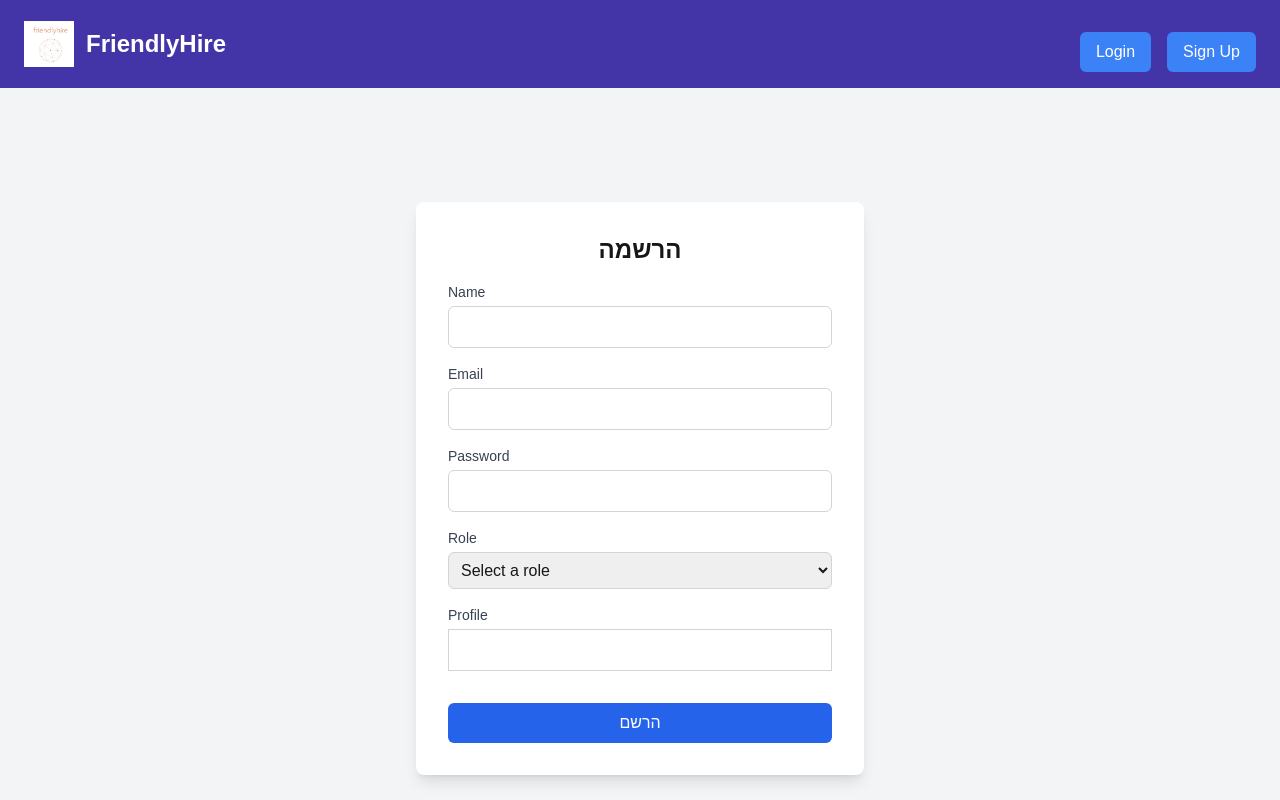
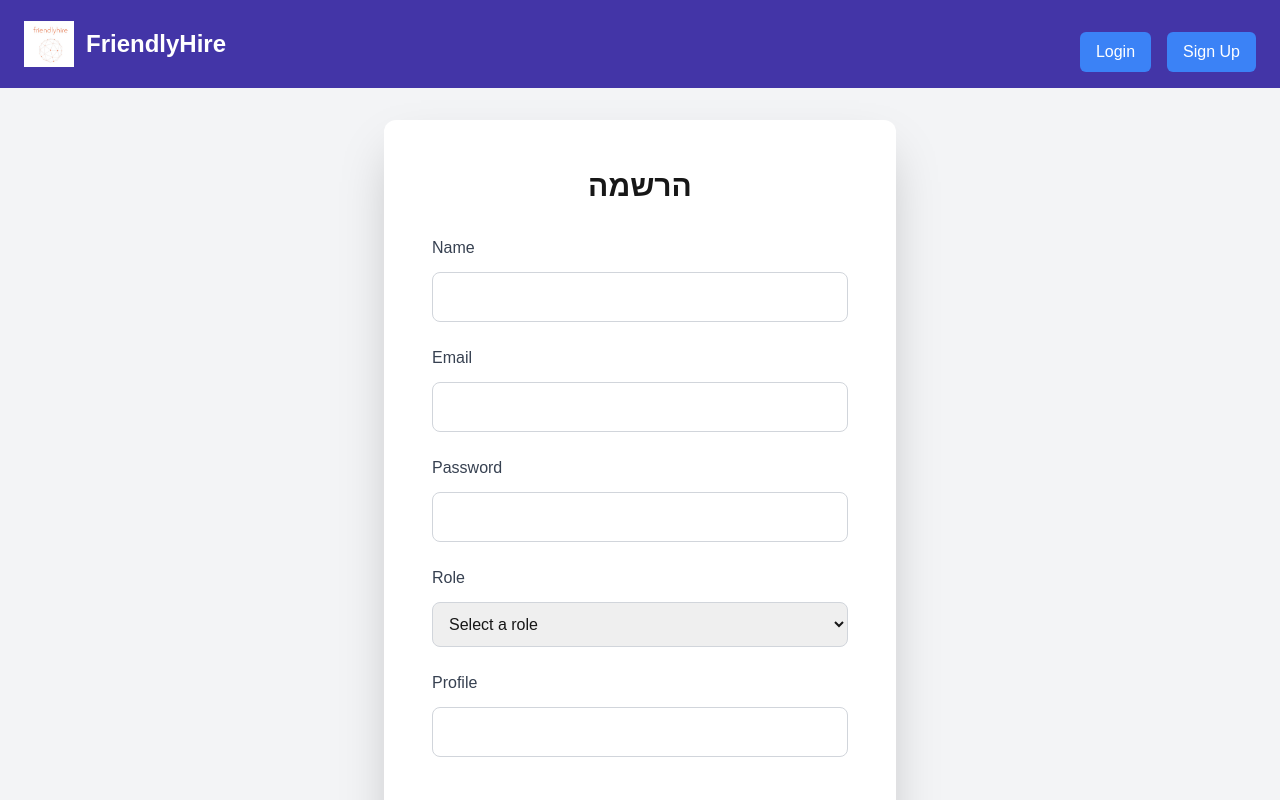
Before and after one commit to chagit03440/FriendlyHire, a Next.js app: page /pages/signup in a window 1280 px wide. Shown: the top 800 px of the page. Built offline with nearby package versions, Linux system fonts and the light colour scheme.

Commit message:
add a lot of things :)

```diff
--- a/src/app/components/EmployeeDashboard .tsx
+++ b/src/app/components/EmployeeDashboard .tsx
@@ -30,7 +30,7 @@ const EmployeeDashboard = () => {
 
   return (
     <div className="employee-page">
-      <h1 className="text-2xl font-bold mb-4">Available Jobs for Employees</h1>
+      <h1 className="text-2xl font-bold mb-4">All the Employee Jobs</h1>
 
       {/* Add Job button */}
       <button
--- a/src/app/globals.css
+++ b/src/app/globals.css
@@ -1,6 +1,29 @@
 @tailwind base;
 @tailwind components;
 @tailwind utilities;
+
+@layer utilities {
+  .text-balance {
+    text-wrap: balance;
+  }
+}
+
+@layer utilities {
+  .text-balance {
+    text-wrap: balance;
+  }
+
+  /* Ensure full page height with sticky footer */
+  .page-container {
+    display: flex;
+    flex-direction: column;
+    min-height: 100vh;
+  }
+
+  .content-wrapper {
+    flex: 1 0 auto;
+  }
+}
 
 :root {
   --background: #ffffff;
@@ -19,9 +42,3 @@ body {
   background: var(--background);
   font-family: Arial, Helvetica, sans-serif;
 }
-
-@layer utilities {
-  .text-balance {
-    text-wrap: balance;
-  }
-}
--- a/src/app/layout.tsx
+++ b/src/app/layout.tsx
@@ -1,4 +1,4 @@
-'use client';
+"use client";
 import "./globals.css";
 import NavBar from "./components/NavBar";
 import { QueryClient, QueryClientProvider } from "@tanstack/react-query";
@@ -13,15 +13,16 @@ export default function RootLayout({
 }>) {
   const [queryClient] = useState(() => new QueryClient());
 
-
   return (
     <UserProvider>
       <html lang="en">
         <body>
           <QueryClientProvider client={queryClient}>
-            <NavBar />
-            {children}
-            <Footer />
+            <div className="page-container">
+              <NavBar />
+              <main className="content-wrapper">{children}</main>
+              <Footer />
+            </div>
           </QueryClientProvider>
         </body>
       </html>
--- a/src/app/pages/home/addJob/page.tsx
+++ b/src/app/pages/home/addJob/page.tsx
@@ -4,8 +4,12 @@ import { useRouter } from "next/navigation";
 import { createJob } from "@/app/services/jobServices"; // Assumed service method
 import { JobSchema } from "@/app/types/jobZod"; // Assumed Zod schema for validation
 import { toast, Toaster } from "react-hot-toast";
+import { useUser } from "@/app/context/UserContext";
 
 const AddJob = () => {
+  const { role, mail } = useUser();
+  console.log(`role: ${role} mail: ${mail}`);
+
   // Initial state for no validation errors
   const noValidationErrors = {
     title: "",
@@ -24,7 +28,7 @@ const AddJob = () => {
   const [company, setCompany] = useState("");
   const [requirements, setRequirements] = useState("");
   const [location, setLocation] = useState("");
-  const [status, setStatus] = useState("");
+const [status, setStatus] = useState<"Open" | "Closed">("Open");
 
   // State for validation and error handling
   const [validationErrors, setValidationErrors] = useState(noValidationErrors);
@@ -39,7 +43,7 @@ const AddJob = () => {
     requirements: requirements.split(",").map((req) => req.trim()),
     location,
     status,
-    createdBy: "64a5cbb776c7310012345678", // Replace with the actual logged-in user's ID
+    createdBy: mail || "",
   };
 
   // Form validation function
@@ -273,12 +277,9 @@ const AddJob = () => {
                   : "border-gray-300 focus:ring-blue-500"
               }`}
               value={status}
-              onChange={(e) => setStatus(e.target.value)}
+              onChange={(e) => setStatus(e.target.value as "Open" | "Closed")}
               required
             >
-              <option value="" disabled>
-                Select Job Status
-              </option>
               <option value="Open">Open</option>
               <option value="Closed">Closed</option>
             </select>
--- a/src/app/pages/signup/page.tsx
+++ b/src/app/pages/signup/page.tsx
@@ -6,7 +6,7 @@ import IUser from "@/app/types/user";
 import { UserSchema } from "@/app/types/userZod";
 import toast, { Toaster } from "react-hot-toast";
 
-const Login = () => {
+const Signup = () => {
   const noValidationErrors = {
     name: "",
     email: "",
@@ -27,23 +27,17 @@ const Login = () => {
   const userData: IUser = { name, email, password, role, profile } as IUser;
 
   const validateForm = () => {
-    console.log("hi");
     const parsed = UserSchema.safeParse(userData);
     if (parsed.success) {
       setValidationErrors(noValidationErrors);
-      console.log("true");
-
       return true;
     } else {
       const newErrors = noValidationErrors;
       parsed.error.errors.forEach((err) => {
         const field = err.path[0] as keyof typeof newErrors;
         newErrors[field] = err.message;
-        console.log(err.message);
       });
       setValidationErrors(newErrors);
-      console.log("false");
-
       return false;
     }
   };
@@ -54,12 +48,12 @@ const Login = () => {
       if (validateForm()) {
         const response = await createUser(userData);
         if (response) {
-          toast.success("התחברת בהצלחה!");
+          toast.success("נרשמת בהצלחה!");
           setTimeout(() => {
-            router.push("/pages/home"); // Redirect after showing the toast
-          }, 2000); // Wait for 2 seconds
+            router.push("/pages/home");
+          }, 2000);
         } else {
-          setError("היתה בעיה בהתחברות. נסה שוב.");
+          setError("היתה בעיה בהרשמה. נסה שוב.");
         }
       }
     } catch (error) {
@@ -69,23 +63,23 @@ const Login = () => {
   };
 
   return (
-    <div className="min-h-screen flex items-center justify-center bg-gray-100">
+    <div className="min-h-[calc(100vh-200px)] flex items-center justify-center bg-gray-100 py-8">
       <Toaster />
-      <div className="bg-white p-8 rounded-lg shadow-lg w-full max-w-md">
-        <h2 className="text-2xl font-bold text-center mb-4">הרשמה</h2>
-        {error && <p className="text-red-500 text-center mb-4">{error}</p>}
+      <div className="bg-white p-12 rounded-xl shadow-2xl w-full max-w-lg">
+        <h2 className="text-3xl font-bold text-center mb-8">הרשמה</h2>
+        {error && <p className="text-red-500 text-center mb-6">{error}</p>}
         <form onSubmit={handleSubmit}>
-          <div className="mb-4">
+          <div className="mb-6">
             <label
               htmlFor="name"
-              className="block text-sm font-medium text-gray-700"
+              className="block text-md font-medium text-gray-700 mb-2"
             >
               Name
             </label>
             <input
               type="string"
               id="name"
-              className={`w-full mt-1 p-2 border rounded-md ${
+              className={`w-full mt-1 p-3 border rounded-lg text-md ${
                 validationErrors.name
                   ? "border-red-500 focus:ring-red-500"
                   : "border-gray-300 focus:ring-blue-500"
@@ -100,17 +94,18 @@ const Login = () => {
               </p>
             )}
           </div>
-          <div className="mb-4">
+
+          <div className="mb-6">
             <label
               htmlFor="email"
-              className="block text-sm font-medium text-gray-700"
+              className="block text-md font-medium text-gray-700 mb-2"
             >
               Email
             </label>
             <input
               type="email"
               id="email"
-              className={`w-full mt-1 p-2 border rounded-md ${
+              className={`w-full mt-1 p-3 border rounded-lg text-md ${
                 validationErrors.email
                   ? "border-red-500 focus:ring-red-500"
                   : "border-gray-300 focus:ring-blue-500"
@@ -126,17 +121,17 @@ const Login = () => {
             )}
           </div>
 
-          <div className="mb-4">
+          <div className="mb-6">
             <label
               htmlFor="password"
-              className="block text-sm font-medium text-gray-700"
+              className="block text-md font-medium text-gray-700 mb-2"
             >
               Password
             </label>
             <input
               type="password"
               id="password"
-              className={`w-full mt-1 p-2 border rounded-md ${
+              className={`w-full mt-1 p-3 border rounded-lg text-md ${
                 validationErrors.password
                   ? "border-red-500 focus:ring-red-500"
                   : "border-gray-300 focus:ring-blue-500"
@@ -152,16 +147,16 @@ const Login = () => {
             )}
           </div>
 
-          <div className="mb-4">
+          <div className="mb-6">
             <label
               htmlFor="role"
-              className="block text-sm font-medium text-gray-700"
+              className="block text-md font-medium text-gray-700 mb-2"
             >
               Role
             </label>
             <select
               id="role"
-              className={`w-full mt-1 p-2 border rounded-md ${
+              className={`w-full mt-1 p-3 border rounded-lg text-md ${
                 validationErrors.role
                   ? "border-red-500 focus:ring-red-500"
                   : "border-gray-300 focus:ring-blue-500"
@@ -183,17 +178,17 @@ const Login = () => {
             )}
           </div>
 
-          <div className="mb-4">
+          <div className="mb-6">
             <label
-              htmlFor="password"
-              className="block text-sm font-medium text-gray-700"
+              htmlFor="profile"
+              className="block text-md font-medium text-gray-700 mb-2"
             >
               Profile
             </label>
             <input
               type="text"
               id="profile"
-              className={`w-full mt-1 p-2 border border-gray-300 rounded-md${
+              className={`w-full mt-1 p-3 border rounded-lg text-md ${
                 validationErrors.profile
                   ? "border-red-500 focus:ring-red-500"
                   : "border-gray-300 focus:ring-blue-500"
@@ -211,7 +206,7 @@ const Login = () => {
 
           <button
             type="submit"
-            className="w-full py-2 mt-4 bg-blue-600 text-white rounded-md hover:bg-blue-700"
+            className="w-full py-3 mt-8 text-lg bg-blue-600 text-white rounded-lg hover:bg-blue-700 transition-colors duration-300"
           >
             הרשם
           </button>
@@ -221,4 +216,4 @@ const Login = () => {
   );
 };
 
-export default Login;
+export default Signup;
```
Also changed, not shown: src/app/pages/login/page.tsx (+12 -12 lines), 1 other file (tests, documents, lock files or other folders).
